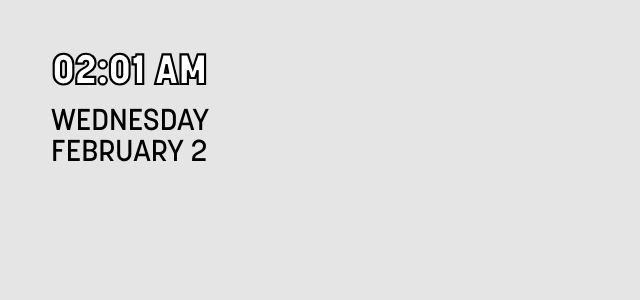
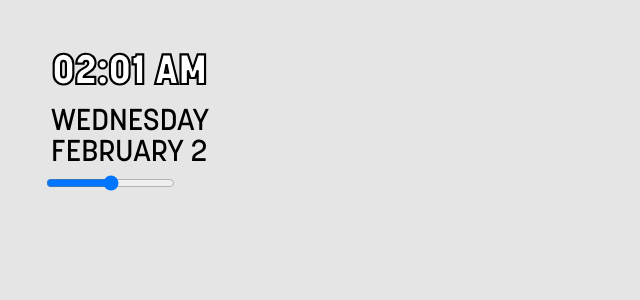
Before and after one commit to WITS-Team-1/client, a React (Create React App) app: page / in a window 1280 px wide. Shown: the top 300 px of the page, without its empty margins (0-640 px from the left). Built offline with nearby package versions, Linux system fonts and the light colour scheme.

Commit message:
create sound widget

```diff
--- a/src/App.js
+++ b/src/App.js
@@ -3,6 +3,7 @@ import logo from './logo.svg';
 import './App.css';
 import ClockComponent from "./ClockComponent/ClockComponent";
 import DateComponent from "./ClockComponent/DateComponent";
+import SoundWidget from "./SoundWidget/SoundWidget"
 
 function App() {
   return (
@@ -10,6 +11,7 @@ function App() {
       <header className="App-header">
         <ClockComponent/>
         <DateComponent/>
+        <SoundWidget/>
       </header>
     </div>
   );
--- /dev/null
+++ b/src/SoundWidget/SoundWidget.css
@@ -0,0 +1,8 @@
+p,
+label {
+    font: 1rem 'Korolev', sans-serif;
+}
+
+input {
+    margin: .4rem;
+}
--- /dev/null
+++ b/src/SoundWidget/SoundWidget.js
@@ -0,0 +1,15 @@
+import React, { useEffect, useState } from "react";
+import './SoundWidget.css';
+
+function SoundWidget() {
+    return (
+        <div className='slider-container'>
+            <div className="volume-bar-cover"></div>
+            <div className='thumb'></div>
+            <input type='range' step='0.01' className='range'/>
+        </div>
+    );
+}
+export default SoundWidget;
+
+// https://www.youtube.com/watch?v=AYBuL8FhgwA
--- /dev/null
+++ b/src/SoundWidget/thumb.css
@@ -0,0 +1,13 @@
+.slider-container {
+    --thumb-width: 20px;
+    --thumb-height: 20px;
+}
+
+.range::-webkit-slider-thumb {
+    -webkit-appearance: none;
+    width: var(--thumb-width);
+    height: var(--thumb-height);
+    background: #838383;
+    border-radius: 50%;
+    cursor: pointer;
+}
```
